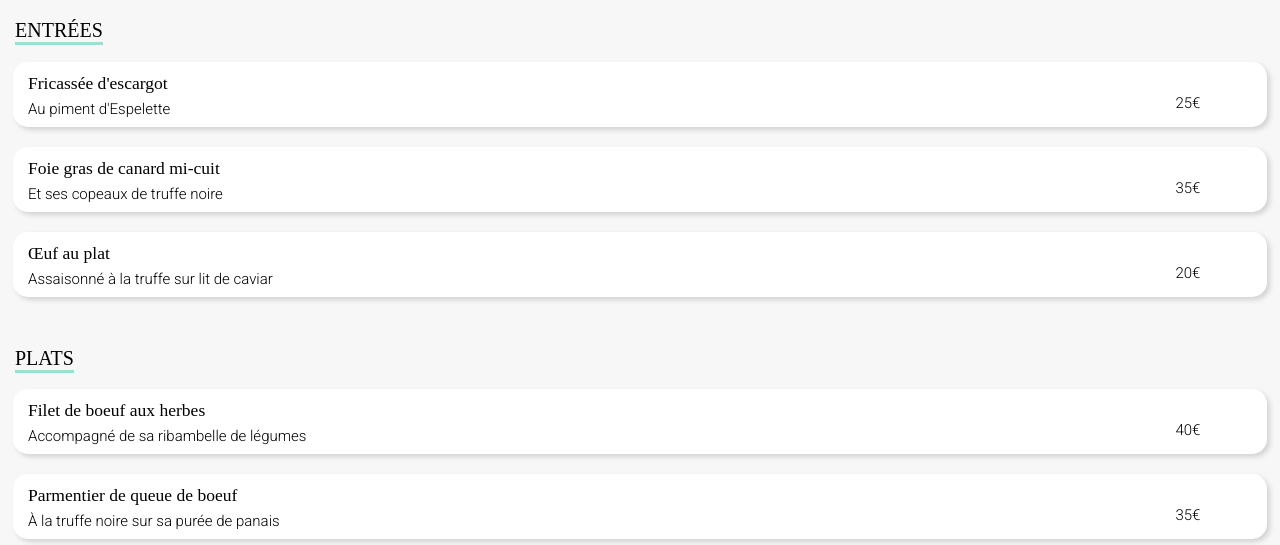
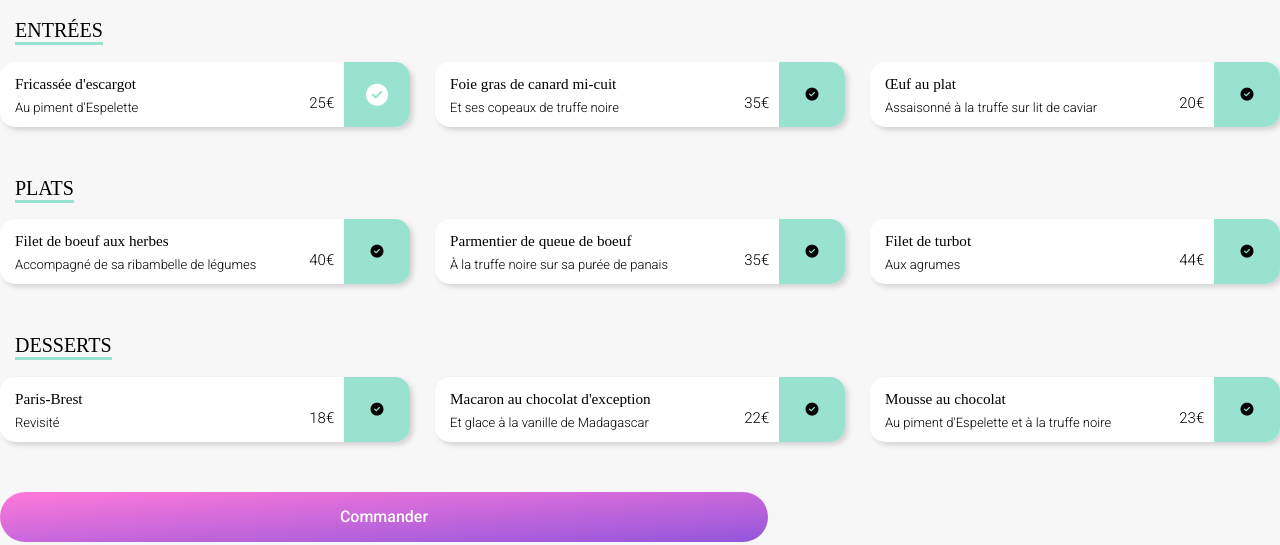
Before and after one commit to Devilbat75/P3, a website: page menu_1.html in a window 1280 px wide. Shown: the part 273-818 px from the top of the page. Drawn offline with nearby package versions, Linux system fonts and the light colour scheme; a web font is replaced by a local one.

Commit message:
upgrade site

```diff
--- a/menu_1.html
+++ b/menu_1.html
@@ -50,6 +50,7 @@
         <div class="all_cards">
             <!--First Card-->
             <div class="card_in">
+                <label class="card_in__label">
                     <div class="card_in__text">
                         <h3>Fricassée d'escargot</h3>
                         <p>Au piment d'Espelette</p>
@@ -57,7 +58,11 @@
                     <div class="card_in__prix">
                         <p>25€</p>
                     </div>
-                    <div class="card_in__bouton_check"> <i class=" fa-solid fa-circle-check"></i> </div>
+                    <div class="card_in__bouton_check">
+                        <i class="fa-solid fa-circle-check"></i>
+                        <input type="checkbox" name="card_in__bouton" class="card_in_bouton">
+                    </div>
+                </label>
             </div>
             <!--Second Card-->
             <div class="card_in">
--- a/sass/main.scss
+++ b/sass/main.scss
@@ -113,6 +113,10 @@ body {
     justify-content: space-between;
     align-items: center;
     margin-bottom: 30px;
+    @media screen and (min-width:992px) {
+        flex-wrap: wrap;
+        flex-direction: row;
+    }
 }
 
 .card_in {
@@ -133,18 +137,59 @@ body {
     transform-origin: bottom;
     opacity: 0;
     cursor: pointer;
+    @media screen and (min-width:992px) {
+        width: 32%;
+        font-size: 13px;
+    }
+
+    & input {
+        opacity: 0;
+        width: 0%;
+    }
 
     &__bouton_check {
-        opacity: 0;
         display: flex;
         align-items: center;
         justify-content: center;
+        width: 20%;
+        height: 100%;
+        background-color: #99E2D0;
+        border-radius: 0px 15px 15px 0px;
+    }
+
+    &__label {
+        display: flex;
+        width: 100%;
+        overflow: hidden;
+        height: 100%;
+    }
+
+    &__label {
+        display: flex;
+        width: 100%;
+        overflow: hidden;
+        align-items: center;
+        cursor: pointer;
         transform-origin: right;
-        background-color: #99E2D0;
-        color: white;
-        border-radius: 0px 15px 15px 0px;
-        height: 100%;
-        font-size: 25px;
+
+        .fa-solid.fa-circle-check::before {
+            font-size: 22px;
+            background-color: #99E2D0;
+            color: white;
+            width: 100%;
+            height: 100%;
+        }
+
+        &:checked {
+            & .fa-solid.fa-circle-check {
+                animation: rotation 2s;
+            }
+
+            .card_in__bouton_check {
+                animation: card_in__width 2s forwards;
+                transform-origin: right;
+            }
+        }
     }
 
     &__text {
@@ -170,19 +215,6 @@ body {
         font-size: 15px;
         font-weight: bolder;
         margin-right: 10px;
-    }
-
-    &:active {
-        & .card_in__bouton_check {
-            animation: card_in__width 1s forwards;
-            @media screen and (min-width :650px) {
-                animation: card_in_width_tablette 1.5s;
-            }
-        }
-
-        & .card_in__bouton_check .fa-solid.fa-circle-check {
-            animation: rotation 2s;
-        }
     }
 }
 
@@ -284,24 +316,15 @@ footer i {
 
 @keyframes card_in__width {
     from {
-        width: 0%;
+        width: 0px;
         transform: scaleX(0);
+        opacity: 0;
     }
 
     to {
-        width: 15%;
+        width: 10%;
         transform: scaleX(1);
         opacity: 1;
-    }
-}
-
-@keyframes card_in_width_tablette {
-    from {
-        width: 0%;
-    }
-
-    to {
-        width: 150px;
     }
 }
 
```
Also changed, not shown: page_alt/menu.css, 1 other file. Lines whose indentation alone changed are shown as unchanged.
